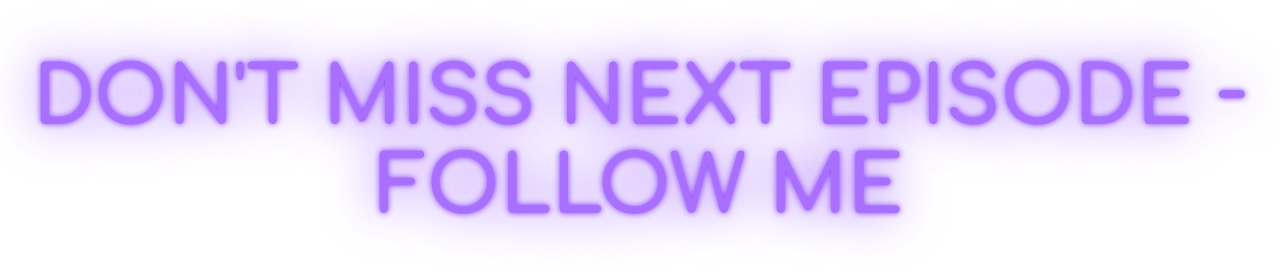
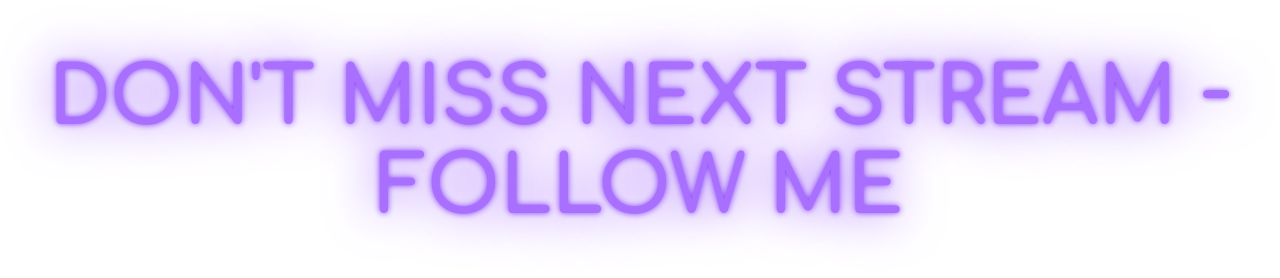
Before and after one commit to andrew-bishop/temporary-portfolio, a plain HTML site: page sign.html in a window 1280 px wide. Drawn offline with Linux system fonts and the light colour scheme.

Commit message:
Update sign.html

```diff
--- a/sign.html
+++ b/sign.html
@@ -43,6 +43,6 @@ body{
     </style>
 </head>
 <body>
-    <h1 id="title">Don't miss next episode <span style="position: relative; top: -8px;">-</span> <span class="shit">Follow me</span></h1>
+    <h1 id="title">Don't miss next stream <span style="position: relative; top: -8px;">-</span> <span class="shit">Follow me</span></h1>
 </body>
 </html>
```
